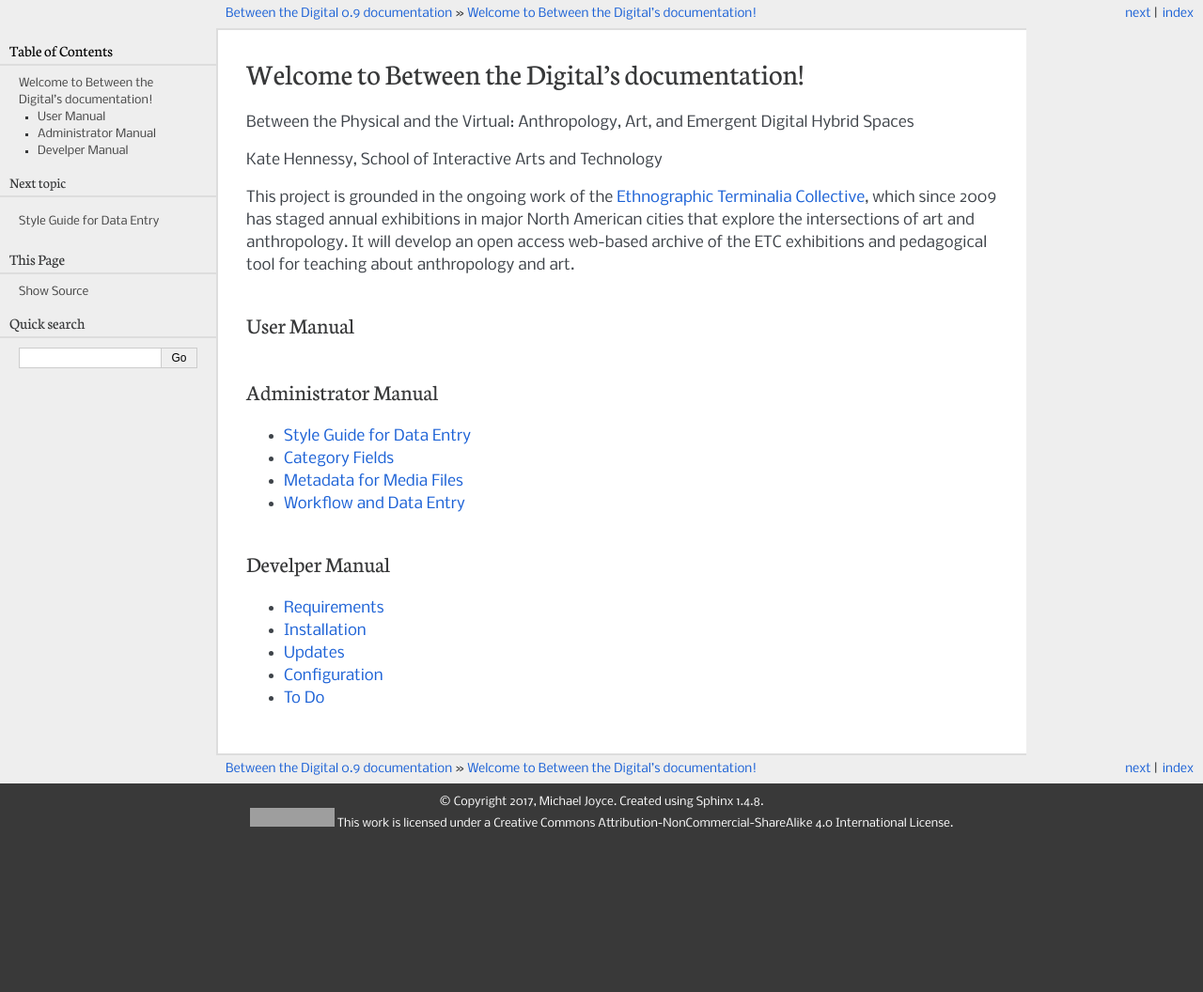
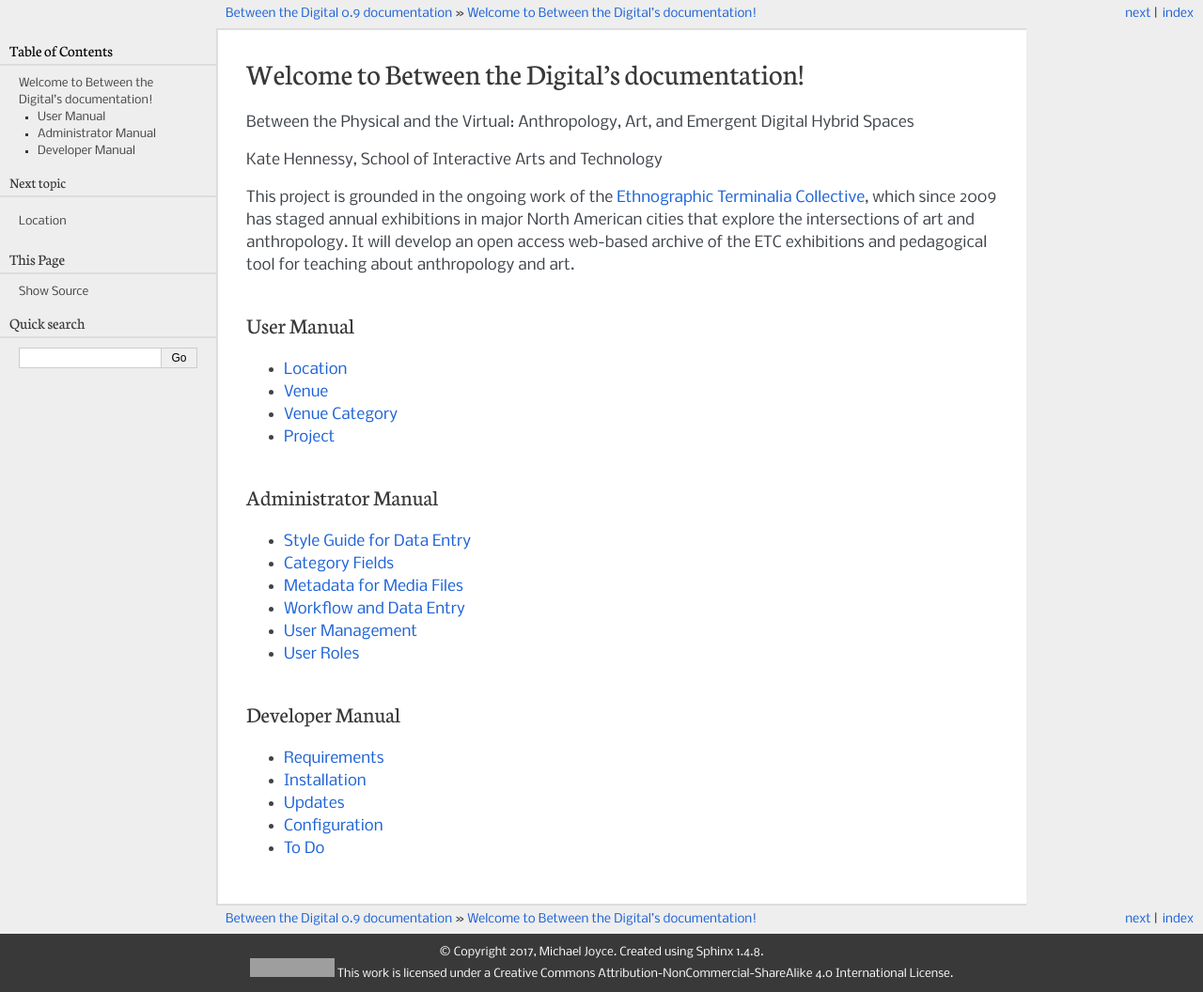
Before and after one commit to sfu-dhil/btd-docs, a Sphinx documentation site: the page built from source/index.rst, in a window 1280 px wide. Shown: the whole page at 94% size. Built offline with Sphinx 7.4.7, drawn with Linux system fonts in a browser that asks for light colours; before the commit the page ends 900 px from its top, so only the background shows below that; grey boxes are pictures that could not be loaded.

Commit message:
more documentation.

```diff
--- a/source/category-fields.rst
+++ b/source/category-fields.rst
@@ -1,4 +1,4 @@
-.. _categoryfields:
+.. _category-field:
 
 Category Fields
 ---------------
--- a/source/index.rst
+++ b/source/index.rst
@@ -21,7 +21,10 @@ User Manual
 .. toctree::
    :maxdepth: 1
 
-
+   location
+   venue
+   venue-category
+   project
 
 Administrator Manual
 --------------------
@@ -33,9 +36,11 @@ Administrator Manual
    category-fields
    metadata
    workflow
+   users
+   roles
 
-Develper Manual
----------------
+Developer Manual
+----------------
 
 .. toctree::
    :maxdepth: 1
--- a/source/styleguide.rst
+++ b/source/styleguide.rst
@@ -1,7 +1,7 @@
 .. _styleguide:
 
 Style Guide for Data Entry
-=========================
+==========================
 
 There are a few things that you will want to consider with regards to
 style/consistency for uploading data:
--- a/source/workflow.rst
+++ b/source/workflow.rst
@@ -26,7 +26,7 @@ The categories and roles allow data to be organized in the application
 and once it has been deposited to the digital repository. Hopefully
 the categories and roles will be reusable from project to project,
 although you can always add new categories or roles as needed. The
-fields in the categories and roles are described in :ref:`categoryfields`.
+fields in the categories and roles are described in :ref:`category-field`.
 
 Each of the categories and roles is accessible via the Browse menu in
 the top menu bar.
```
Also changed, not shown: source/location.rst (added, +12 -0 lines), source/project.rst (added, +10 -0 lines), source/roles.rst (added, +22 -0 lines), source/users.rst (added, +57 -0 lines), source/venue-category.rst (added, +11 -0 lines), source/venue.rst (added, +13 -0 lines).
